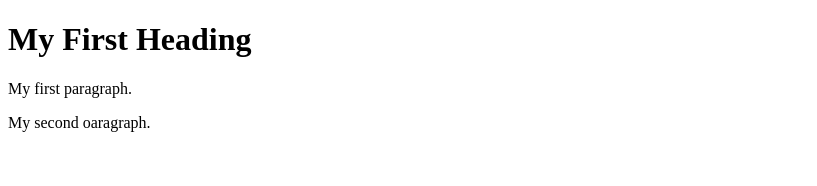
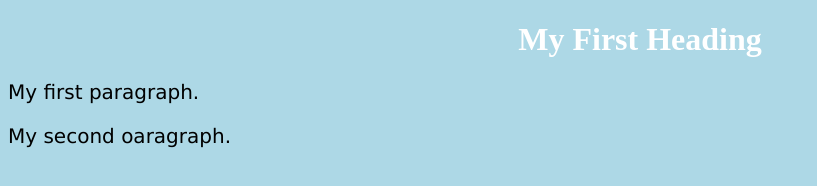
Before and after one commit to kolyan1g/first_project, a plain HTML site: page page1.html in a window 1280 px wide. Shown: the whole page, without its empty margins (0-817 px from the left). Drawn offline with Linux system fonts and the light colour scheme.

Commit message:
refactor css styles

```diff
--- a/page1.html
+++ b/page1.html
@@ -3,7 +3,7 @@
 <body>
 	<head>
 		<title>page title</title>
-		<link rel="stylesheet" href="style.css">
+		<link rel="stylesheet" href="styles.css">
 	<head>
 <body>
 	<h1>My First Heading</h1>
--- /dev/null
+++ b/styles.css
@@ -0,0 +1,11 @@
+body {
+	background-color: lightblue;
+}
+h1 {
+	color: white;
+	text-align: center;
+}
+p {
+	font-family: verdana;
+	font-size: 20px;
+}
```
